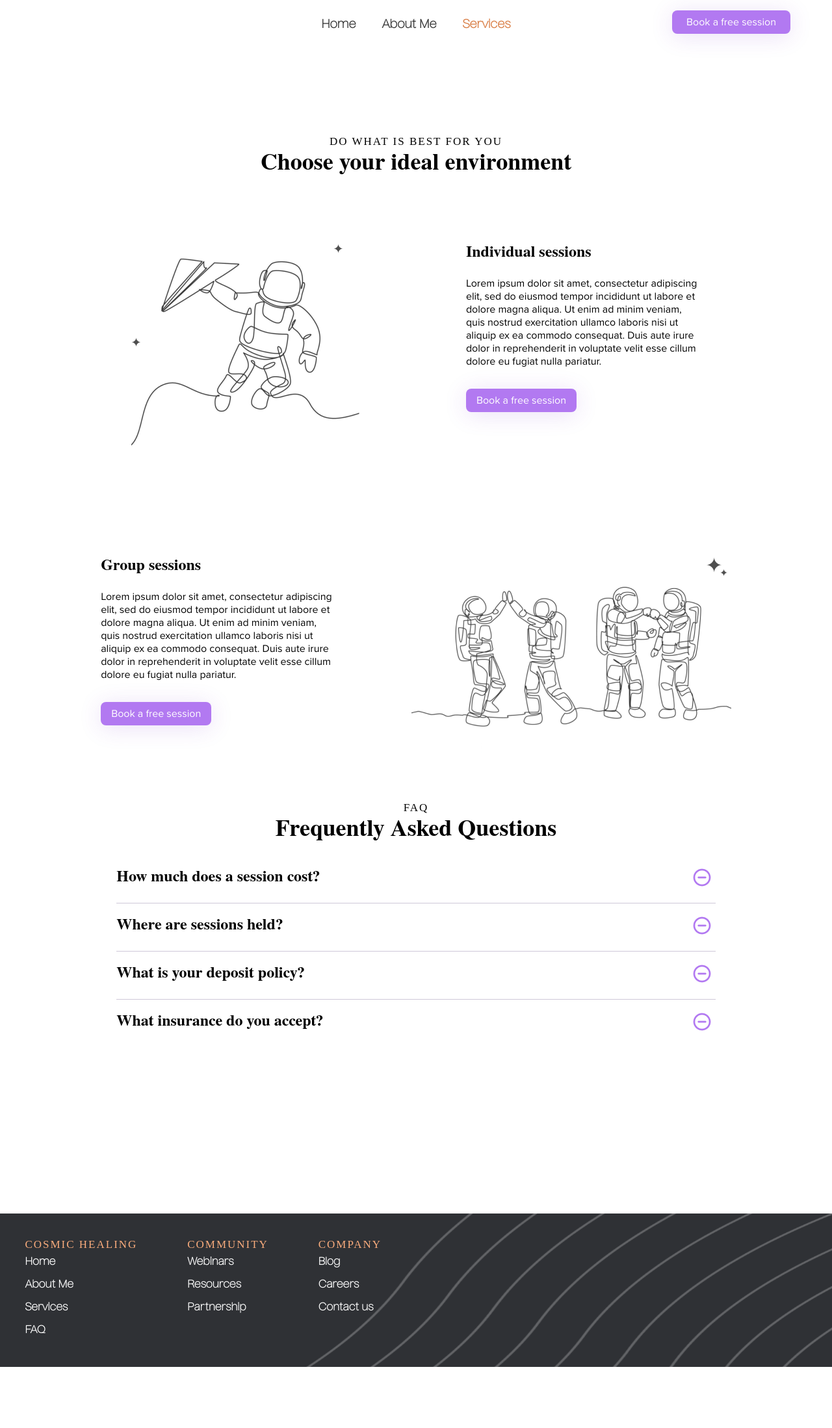
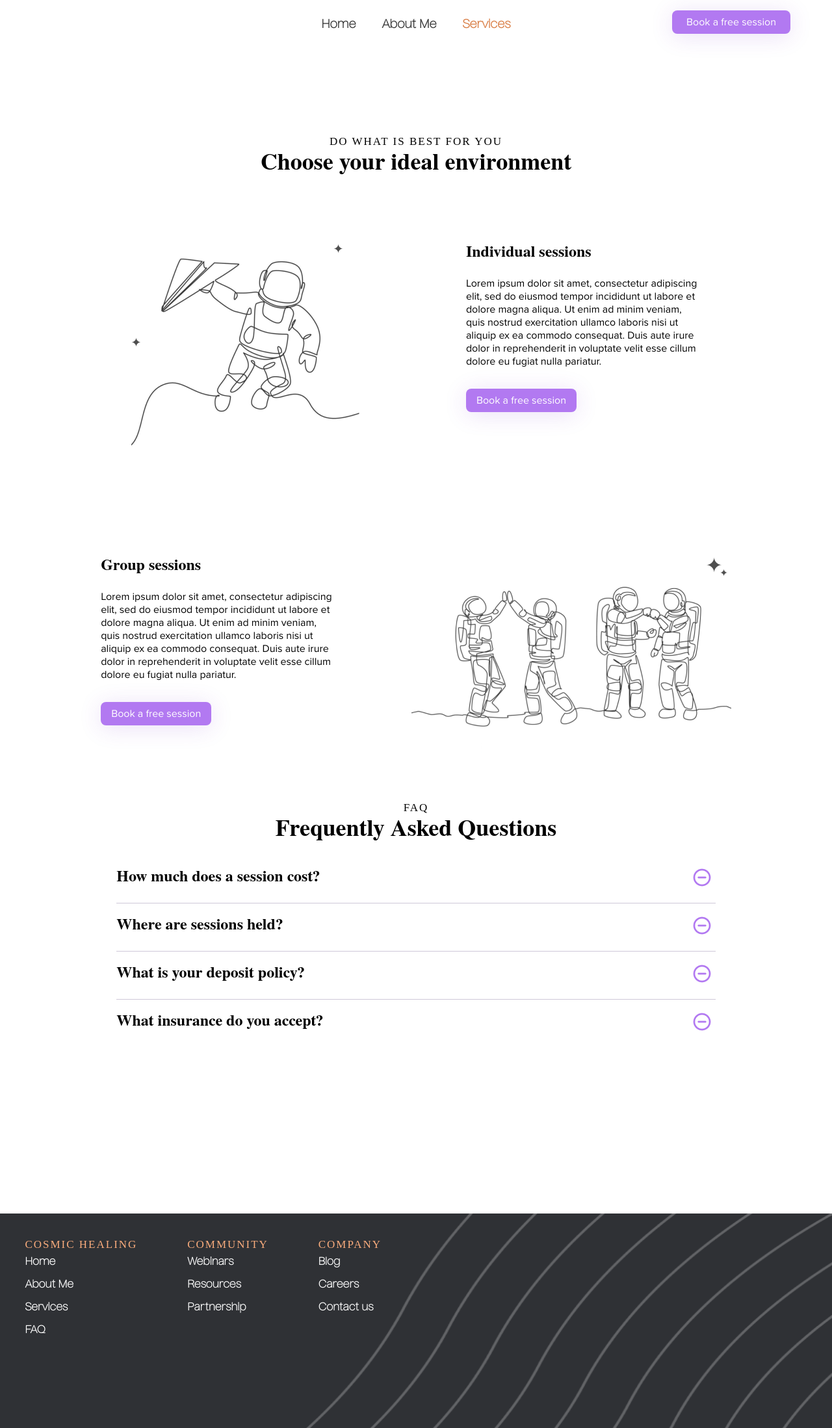
Before and after one commit to Adam-Thometz/Cosmic-Healing, a React (Create React App) app: page /services in a window 1280 px wide. Shown: the whole page at 65% size. Before the commit the page ends 2103 px from the top, so only its background shows below. Built offline with nearby package versions, Linux system fonts and the light colour scheme; a web font is replaced by a local one.

Commit message:
changed height

```diff
--- a/src/footer/Footer.css
+++ b/src/footer/Footer.css
@@ -4,7 +4,7 @@
     url(../_media/backgrounds/black.png);
   background-size: 100% 100%, 100% 100%;
   background-repeat: no-repeat;
-  height: 20%;
+  height: 330px;
   display: flex;
 }
 
```
